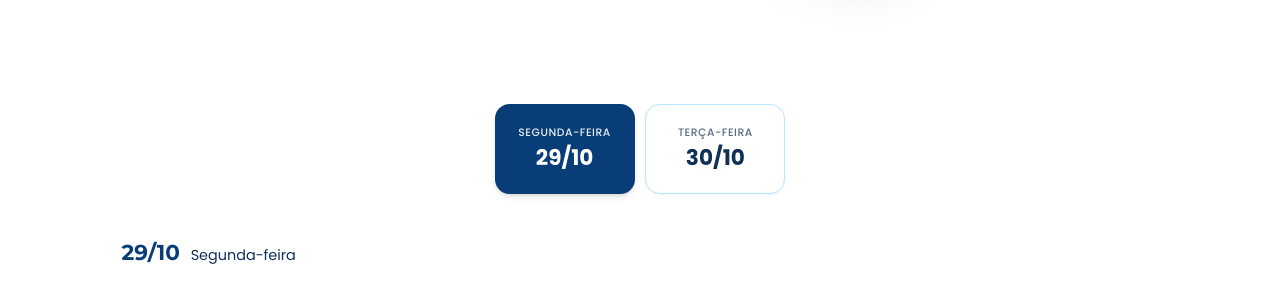
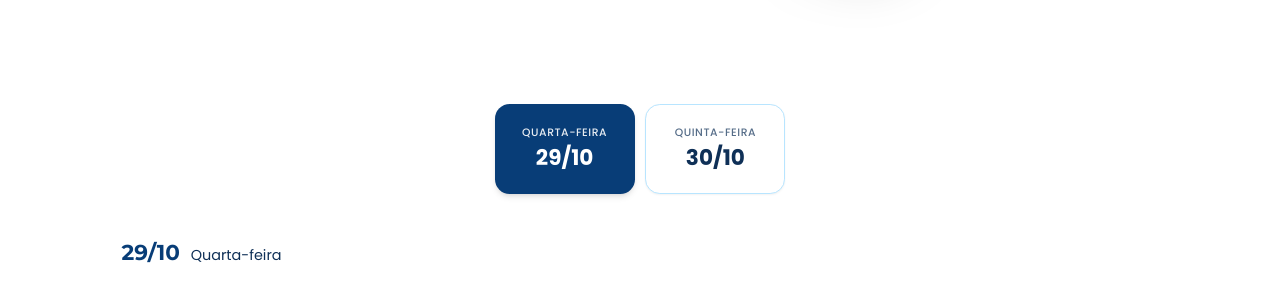
Before and after one commit to Matheus-Nardi/mostra-ciencia, a Next.js app: page / in a window 1280 px wide. Shown: the part 4460-4746 px from the top of the page. Built offline with nearby package versions, Linux system fonts and the light colour scheme; no server answers.

Commit message:
fix: atualiza label dos dias do evento

```diff
--- a/src/components/project/Schedule.tsx
+++ b/src/components/project/Schedule.tsx
@@ -151,8 +151,8 @@ const getEventColors = (eventName: string) => {
 };
 
 const dateMapping: Record<string, { date: string; dayOfWeek: string }> = {
-  "2025-10-29": { date: "29/10", dayOfWeek: "Segunda-feira" },
-  "2025-10-30": { date: "30/10", dayOfWeek: "Terça-feira" },
+  "2025-10-29": { date: "29/10", dayOfWeek: "Quarta-feira" },
+  "2025-10-30": { date: "30/10", dayOfWeek: "Quinta-feira" },
 };
 
 export default function Schedule() {
```
